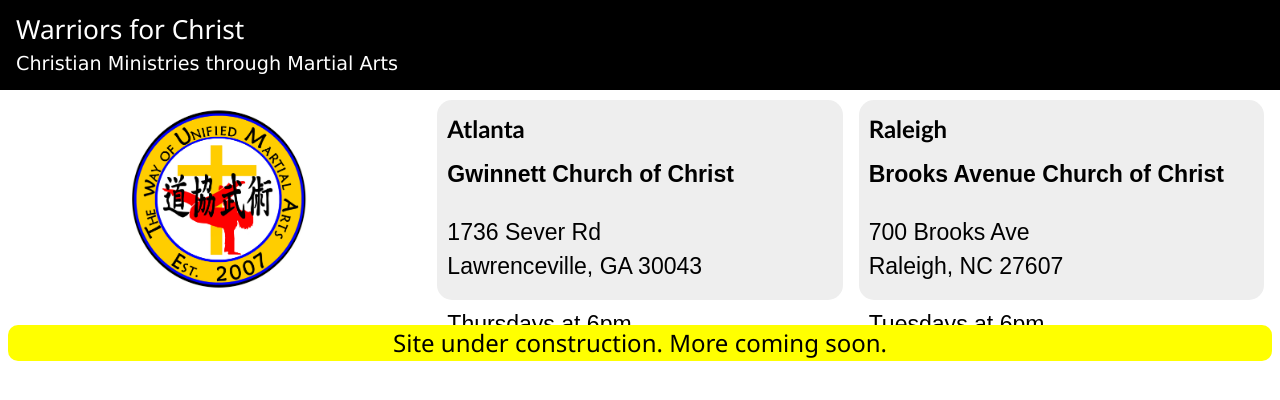
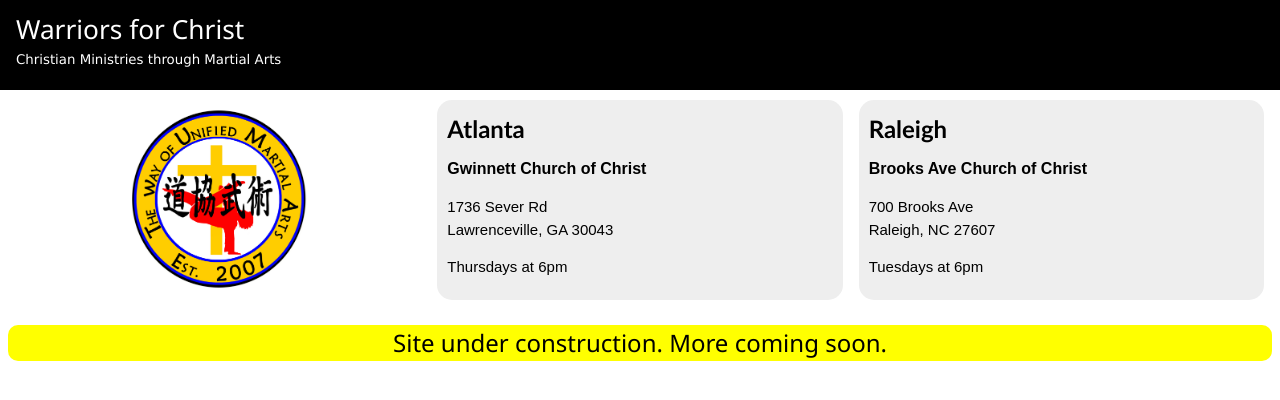
Before and after one commit to kendallvision/warriors, a React (Create React App) app: page / in a window 1280 px wide. Shown: the top 400 px of the page. Built offline with nearby package versions, Linux system fonts and the light colour scheme.

Commit message:
fixing text sizes

```diff
--- a/src/components/Raleigh.js
+++ b/src/components/Raleigh.js
@@ -7,7 +7,7 @@ class Raleigh extends Component {
         return (
             <div className="location">
                 <h3>Raleigh</h3>
-                <h4>Brooks Avenue Church of Christ</h4>
+                <h4>Brooks Ave Church of Christ</h4>
                 <p>700 Brooks Ave<br />Raleigh, NC 27607</p>
                 <p>Tuesdays at 6pm</p>
             </div>
--- a/src/styles/AppHeader.css
+++ b/src/styles/AppHeader.css
@@ -5,7 +5,7 @@
 
 .appHeader p {
     margin: 0;
-    font-size: 1.5vw;
+    font-size: 10pt;
 }
 
 .appHeader-title {
--- a/src/styles/Locations.css
+++ b/src/styles/Locations.css
@@ -13,11 +13,11 @@
 
 .location h4 {
     font-family: Arial, Helvetica, sans-serif;
-    font-size: 1.8vw;
+    font-size: 12pt;
     font-weight: bold;
+    margin: 0;
 }
 
 .location p {
     font-family: Arial, Helvetica, sans-serif;
-    font-size: 1.8vw;
 }
```
